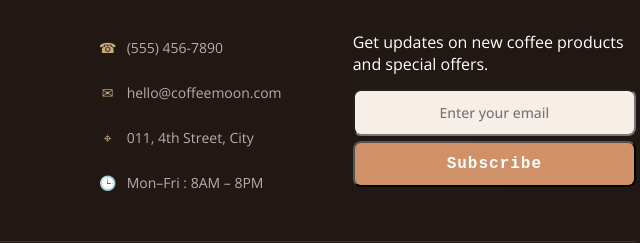
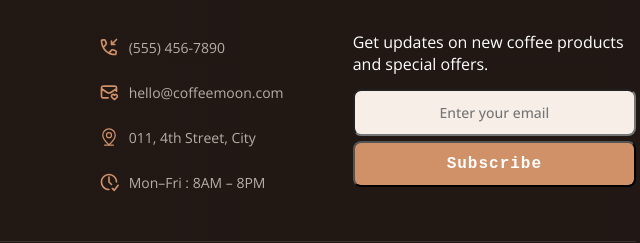
Before and after one commit to sajjadsafavi/coffee-shop-landing-page, a plain HTML site: page index.html in a window 1280 px wide. Shown: the part 1467-1710 px from the top of the page, 604-1244 px from the left. Drawn offline with Linux system fonts and the light colour scheme; a web font is replaced by a local one.

Commit message:
Polish final UI before first release v1

```diff
--- a/index.html
+++ b/index.html
@@ -146,10 +146,16 @@
                 <div class="footer-Contact">
                     <h3>Contact Info</h3>
                     <ul class="footer-list footer-list--icons">
-                        <li><span class="footer-icon" aria-hidden="true">☎</span> (555) 456-7890</li>
-                        <li><span class="footer-icon" aria-hidden="true">✉</span> hello@coffeemoon.com</li>
-                        <li><span class="footer-icon" aria-hidden="true">⌖</span> 011, 4th Street, City</li>
-                        <li><span class="footer-icon" aria-hidden="true">🕒</span> Mon–Fri : 8AM – 8PM</li>
+                        <li><svg class="phone-footer" viewBox="0 0 24 24" fill="none" xmlns="http://www.w3.org/2000/svg">
+                        <path d="M5.14339 12.7767L8.15456 9.08664C8.46255 8.69065 8.61655 8.49264 8.69726 8.27058C8.76867 8.07409 8.79821 7.86484 8.784 7.65625C8.76793 7.42053 8.67477 7.18763 8.48846 6.72184L7.77776 4.9451C7.50204 4.25579 7.36417 3.91113 7.12635 3.68522C6.91678 3.48615 6.65417 3.35188 6.37009 3.29854C6.0477 3.238 5.68758 3.32804 4.96733 3.5081L3 4C3 14 9.99969 21 20 21L20.4916 19.0324C20.6717 18.3121 20.7617 17.952 20.7012 17.6296C20.6478 17.3456 20.5136 17.0829 20.3145 16.8734C20.0886 16.6355 19.7439 16.4977 19.0546 16.222L17.4691 15.5877C16.9377 15.3752 16.672 15.2689 16.4071 15.2608C16.1729 15.2536 15.9404 15.3013 15.728 15.4001C15.4877 15.512 15.2854 15.7143 14.8807 16.119L11.8029 19.1611M14.9997 5L14.9997 9M14.9997 9L18.9997 9M14.9997 9L20.9997 3" stroke="currentColor" stroke-width="2" stroke-linecap="round" stroke-linejoin="round"/>
+                        </svg> (555) 456-7890</li>
+                        <li><svg class="mail-footer" viewBox="0 0 24 24" fill="none" xmlns="http://www.w3.org/2000/svg">
+                        <path d="M11 19H6.2C5.0799 19 4.51984 19 4.09202 18.782C3.71569 18.5903 3.40973 18.2843 3.21799 17.908C3 17.4802 3 16.9201 3 15.8V8.2C3 7.0799 3 6.51984 3.21799 6.09202C3.40973 5.71569 3.71569 5.40973 4.09202 5.21799C4.51984 5 5.0799 5 6.2 5H17.8C18.9201 5 19.4802 5 19.908 5.21799C20.2843 5.40973 20.5903 5.71569 20.782 6.09202C21 6.51984 21 7.0799 21 8.2V11M20.6067 8.26229L15.5499 11.6335C14.2669 12.4888 13.6254 12.9165 12.932 13.0827C12.3192 13.2295 11.6804 13.2295 11.0677 13.0827C10.3743 12.9165 9.73279 12.4888 8.44975 11.6335L3.14746 8.09863M18.4976 15.7119C17.7978 14.9328 16.6309 14.7232 15.7541 15.4367C14.8774 16.1501 14.7539 17.343 15.4425 18.1868C16.131 19.0306 18.4976 21 18.4976 21C18.4976 21 20.8642 19.0306 21.5527 18.1868C22.2413 17.343 22.1329 16.1426 21.2411 15.4367C20.3492 14.7307 19.1974 14.9328 18.4976 15.7119Z" stroke="currentColor" stroke-width="2" stroke-linecap="round" stroke-linejoin="round"/>
+                        </svg> hello@coffeemoon.com</li>
+                        <li><svg class="location-footer" viewBox="0 0 1024 1024" xmlns="http://www.w3.org/2000/svg"><path fill="currentColor" d="M288 896h448q32 0 32 32t-32 32H288q-32 0-32-32t32-32z"/><path fill="currentColor" d="M800 416a288 288 0 1 0-576 0c0 118.144 94.528 272.128 288 456.576C705.472 688.128 800 534.144 800 416zM512 960C277.312 746.688 160 565.312 160 416a352 352 0 0 1 704 0c0 149.312-117.312 330.688-352 544z"/><path fill="currentColor" d="M512 512a96 96 0 1 0 0-192 96 96 0 0 0 0 192zm0 64a160 160 0 1 1 0-320 160 160 0 0 1 0 320z"/></svg> 011, 4th Street, City</li>
+                        <li><svg class="clock-footer" viewBox="0 0 24 24" fill="none" xmlns="http://www.w3.org/2000/svg">
+                        <path fill-rule="evenodd" clip-rule="evenodd" d="M12 4C7.58172 4 4 7.58172 4 12C4 16.4183 7.58172 20 12 20C12.5523 20 13 20.4477 13 21C13 21.5523 12.5523 22 12 22C6.47715 22 2 17.5228 2 12C2 6.47715 6.47715 2 12 2C17.5228 2 22 6.47715 22 12C22 12.5523 21.5523 13 21 13C20.4477 13 20 12.5523 20 12C20 7.58172 16.4183 4 12 4ZM23.6139 15.2106C24.0499 15.5497 24.1284 16.178 23.7894 16.6139L19.1227 22.6139C18.9485 22.8379 18.6875 22.9773 18.4045 22.9975C18.1216 23.0177 17.8434 22.9167 17.6392 22.7198L15.3059 20.4698C14.9083 20.0865 14.8968 19.4534 15.2802 19.0559C15.6635 18.6583 16.2966 18.6468 16.6941 19.0302L18.2268 20.5081L22.2106 15.3861C22.5497 14.9501 23.178 14.8716 23.6139 15.2106ZM13 6C13 5.44772 12.5523 5 12 5C11.4477 5 11 5.44772 11 6V12C11 12.2652 11.1054 12.5196 11.2929 12.7071L14.2929 15.7071C14.6834 16.0976 15.3166 16.0976 15.7071 15.7071C16.0976 15.3166 16.0976 14.6834 15.7071 14.2929L13 11.5858V6Z" fill="currentColor"/>
+                        </svg> Mon–Fri : 8AM – 8PM</li>
                     </ul>
                 </div>
                 <div class="footer-newsletter">
--- a/style.css
+++ b/style.css
@@ -588,6 +588,26 @@ color: var(--secondary-color);
     flex-direction: column;
     gap: 20px;
 }
+.phone-footer{
+    width: 20px;
+    height: 20px;
+    color: var(--secondary-color);
+}
+.mail-footer{
+    width: 20px;
+    height: 20px;
+    color: var(--secondary-color);
+}
+.location-footer{
+    width: 20px;
+    height: 20px;
+    color: var(--secondary-color);
+}
+.clock-footer{
+    width: 20px;
+    height: 20px;
+    color: var(--secondary-color);
+}
 .footer-newsletter{
 display: flex;
 flex-direction: column;
```
Also changed, not shown: images/clock.svg (added), images/location.svg (added), images/mail.svg (added), images/phone.svg (added).
